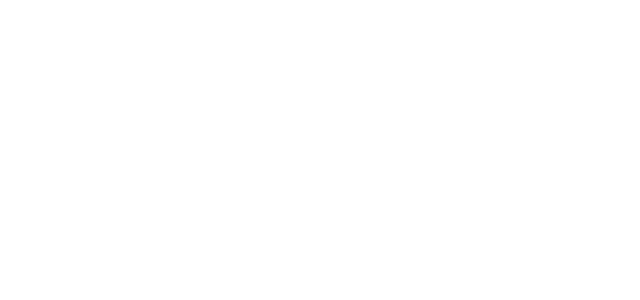
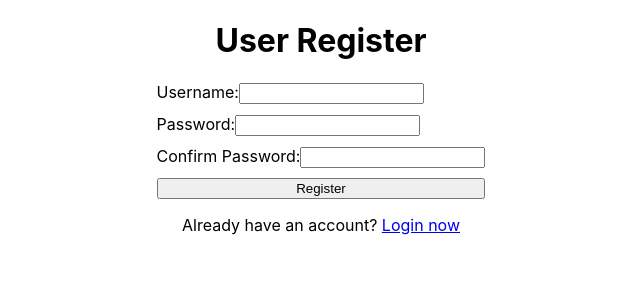
Before and after one commit to NicholasTanYY/volunteer_management_system, a React (Create React App) app: page /userRegister in a window 1280 px wide. Before the commit this address had no page. Shown: the top 300 px of the page, without its empty margins (319-959 px from the left). Built offline with nearby package versions, Linux system fonts and the light colour scheme.

Commit message:
Add user registration page

```diff
--- a/src/components/LoginRegisterComponent.tsx
+++ b/src/components/LoginComponent.tsx
@@ -48,6 +48,9 @@
                     <button type="submit">Login</button>
                 </form>
             </div>
+            <div style={{ display: 'flex', justifyContent: 'center' }}>
+                <p>Don't have an account? <a href={isAdmin ? '/adminRegister' : '/userRegister'}>Sign up now</a></p>
+            </div>
         </Container>
     );
 
--- /dev/null
+++ b/src/components/RegisterComponent.tsx
@@ -0,0 +1,64 @@
+import React, { useState, ChangeEvent, FormEvent } from 'react';
+import { useNavigate } from 'react-router-dom';
+import { Container } from 'react-bootstrap';
+
+interface RegisterProps {
+    isAdmin: boolean;
+}
+
+const RegisterComponent: React.FC<RegisterProps> = ({ isAdmin }) => {
+    const navigate = useNavigate();
+
+    const [registerInfo, setRegisterInfo] = useState({
+        username: '',
+        password: '',
+        confirmPassword: '',
+    });
+
+    const handleRegisterSubmit = (event: FormEvent<HTMLFormElement>) => {
+        event.preventDefault();
+        console.log(registerInfo); // TODO: database logic here
+        if (isAdmin) {
+            navigate('/adminLogin');
+        } else {
+            navigate('/userLogin');
+        }
+        setRegisterInfo({ username: '', password: '', confirmPassword: '' });
+    }
+
+    const handleRegisterChange = (event: ChangeEvent<HTMLInputElement>) => {
+        setRegisterInfo({ ...registerInfo, [event.target.name]: event.target.value });
+    }
+
+    return (
+        <Container>
+            <div style={{ display: 'flex', justifyContent: 'center' }}>
+                <h1>{isAdmin ? 'Admin' : 'User'} Register</h1>
+            </div>
+            <div style={{ display: 'flex', justifyContent: 'center', alignItems: 'center', height: '100%' }}>
+
+                <form onSubmit={handleRegisterSubmit} style={{ display: 'flex', flexDirection: 'column', gap: '10px' }}>
+                    <label>
+                        Username:
+                        <input type="text" name="username" value={registerInfo.username} onChange={handleRegisterChange} />
+                    </label>
+                    <label>
+                        Password:
+                        <input type="password" name="password" value={registerInfo.password} onChange={handleRegisterChange} />
+                    </label>
+                    <label>
+                        Confirm Password:
+                        <input type="password" name="confirmPassword" value={registerInfo.confirmPassword} onChange={handleRegisterChange} />
+                    </label>
+                    <button type="submit">Register</button>
+                </form>
+            </div>
+            <div style={{ display: 'flex', justifyContent: 'center' }}>
+                <p>Already have an account? <a href={isAdmin ? '/adminLogin' : '/userLogin'}>Login now</a></p>
+            </div>
+        </Container>
+    );
+
+}
+
+export default RegisterComponent;
--- a/src/index.tsx
+++ b/src/index.tsx
@@ -13,6 +13,7 @@
 import AdminReportsPage from './pages/adminPages/AdminReportsPage';
 import UserLoginPage from './pages/userPages/UserLoginPage';
 import AdminLoginPage from './pages/adminPages/AdminLoginPage';
+import UserRegisterPage from './pages/userPages/UserRegisterPage';
 
 const root = ReactDOM.createRoot(
   document.getElementById('root') as HTMLElement
@@ -23,12 +24,13 @@
       <Routes>
           <Route path="/" element={<StartScreen />} />
           <Route path="/userLogin" element={<UserLoginPage />} />
-          {/* <Route path="/userRegister" element={<UserRegisterPage />} /> */}
+          <Route path="/userRegister" element={<UserRegisterPage />} />
           <Route path="/userHome" element={<UserHomePage />} />
           <Route path="/userProfile" element={<UserProfilePage />} />
           <Route path="/userEvents" element={<UserEventsPage />} />
           <Route path="/userContactUs" element={<UserContactUsPage />} />
           <Route path="/adminLogin" element={<AdminLoginPage />} />
+          {/* <Route path="/adminRegister" element={<AdminRegisterPage />} /> */}
           <Route path="/adminHome" element={<AdminHomePage />} />
           <Route path="/adminEvents" element={<AdminEventsPage />} />
           <Route path="/adminReports" element={<AdminReportsPage />} />
--- a/src/pages/adminPages/AdminLoginPage.tsx
+++ b/src/pages/adminPages/AdminLoginPage.tsx
@@ -1,5 +1,5 @@
 import React from 'react';
-import LoginComponent from '../../components/LoginRegisterComponent';
+import LoginComponent from '../../components/LoginComponent';
 
 const UserLoginPage: React.FC = () => {
 
--- a/src/pages/userPages/UserLoginPage.tsx
+++ b/src/pages/userPages/UserLoginPage.tsx
@@ -1,5 +1,5 @@
 import React from 'react';
-import LoginComponent from '../../components/LoginRegisterComponent';
+import LoginComponent from '../../components/LoginComponent';
 
 const UserLoginPage: React.FC = () => {
 
--- /dev/null
+++ b/src/pages/userPages/UserRegisterPage.tsx
@@ -0,0 +1,11 @@
+import React from 'react';
+import RegisterComponent from '../../components/RegisterComponent';
+
+const UserRegisterPage: React.FC = () => {
+
+    return (
+        <RegisterComponent isAdmin={false} />
+    );
+};
+
+export default UserRegisterPage;
```
